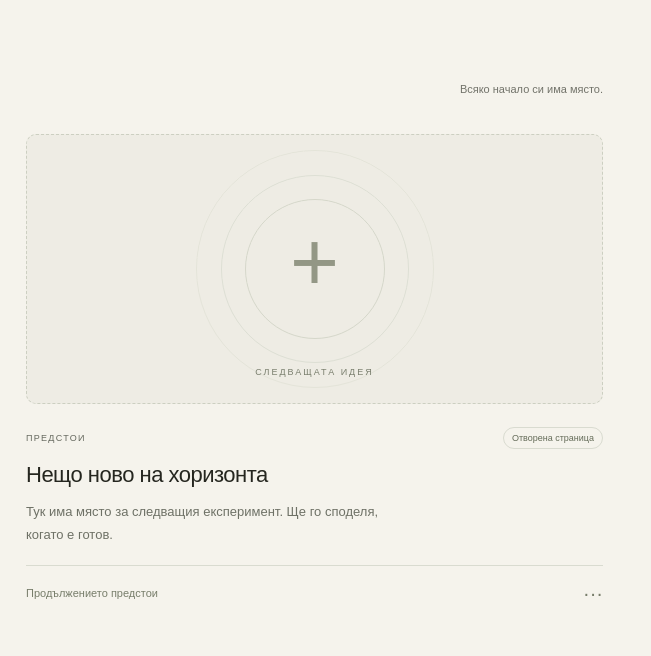
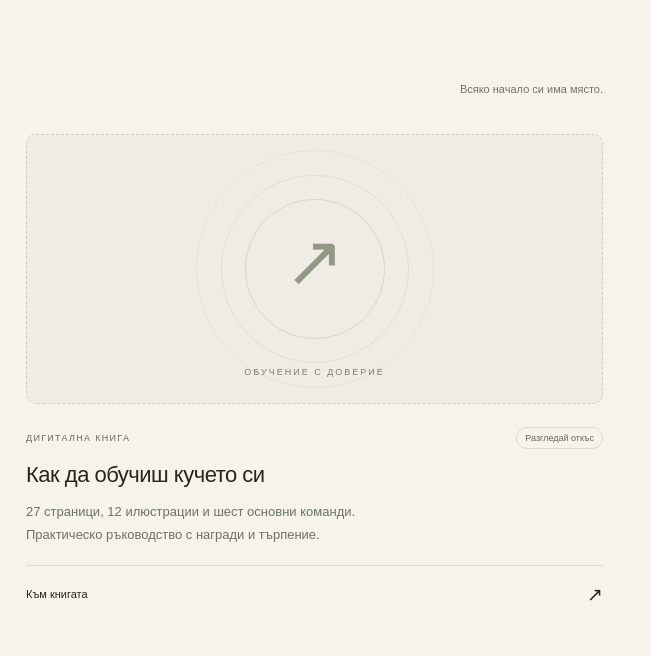
Before and after one commit to sonyx1978/sonyx1978, a plain HTML site: page index.html in a window 1280 px wide. Shown: the part 1240-1896 px from the top of the page, 629-1280 px from the left. Drawn offline with Linux system fonts and the light colour scheme.

Commit message:
Link dog-training book page from homepage projects

```diff
--- a/index.html
+++ b/index.html
@@ -65,7 +65,7 @@
             <h3>Моят първи сайт</h3><p>Собствено място в интернет. Създадено, за да расте заедно с идеите ми.</p>
             <span class="project-link">Разгледай кода в GitHub <span aria-hidden="true"><svg class="arrow-icon" aria-hidden="true" viewBox="0 0 24 24"><path d="M5 19 19 5M5 5h14v14"/></svg></span></span>
           </a>
-          <article class="project-card project-next"><div class="next-visual" aria-hidden="true"><span class="next-cross">+</span><span class="next-orbit"></span><span class="next-label">СЛЕДВАЩАТА ИДЕЯ</span></div><div class="project-meta"><span class="project-category">ПРЕДСТОИ</span><span class="project-status">Отворена страница</span></div><h3>Нещо ново на хоризонта</h3><p>Тук има място за следващия експеримент. Ще го споделя, когато е готов.</p><span class="coming-soon">Продължението предстои <span aria-hidden="true">···</span></span></article>
+          <a class="project-card project-live" href="./kniga-kuche.html"><div class="next-visual" aria-hidden="true"><span class="next-cross" style="font-size:72px">↗</span><span class="next-orbit"></span><span class="next-label">ОБУЧЕНИЕ С ДОВЕРИЕ</span></div><div class="project-meta"><span class="project-category">ДИГИТАЛНА КНИГА</span><span class="project-status">Разгледай откъс</span></div><h3>Как да обучиш кучето си</h3><p>27 страници, 12 илюстрации и шест основни команди. Практическо ръководство с награди и търпение.</p><span class="project-link">Към книгата <span aria-hidden="true">↗</span></span></a>
         </div>
       </section>
 
```
